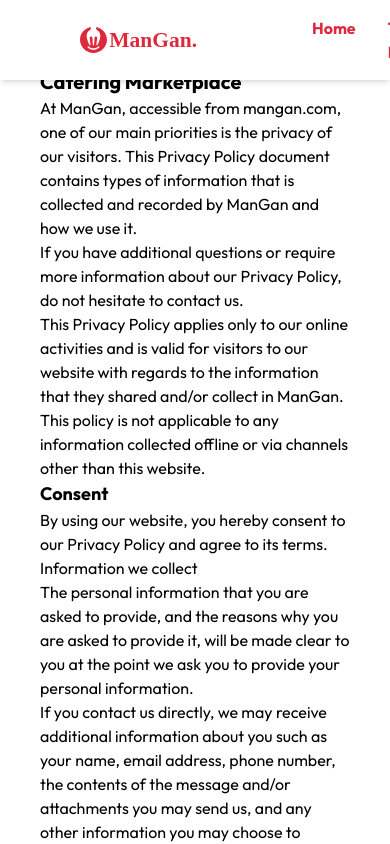
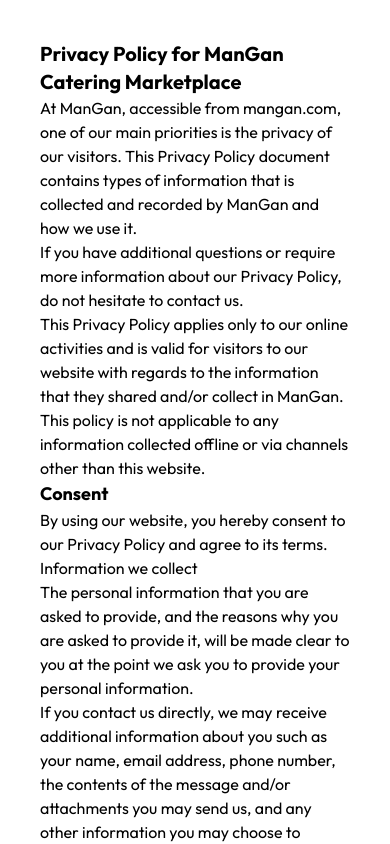
Before and after one commit to noverdan/init-mangan-stucture, a React (Vite) app in the folder frontend/: page /PrivacyPolicy in a window 390 px wide. Shown: the top 844 px of the page. Built offline with nearby package versions, Linux system fonts and the light colour scheme.

Commit message:
Login Page: Belum responsive

```diff
--- a/frontend/src/user/User.jsx
+++ b/frontend/src/user/User.jsx
@@ -8,7 +8,6 @@
 function User() {
     return (
         <div>
-            <Navbar />
             <Routes>
                 <Route path="/" element={<LandingPage />} />
                 <Route path="/register" element={<Register />} />
--- a/frontend/src/user/pages/LandingPage.jsx
+++ b/frontend/src/user/pages/LandingPage.jsx
@@ -12,6 +12,7 @@
 
     return (
         <>
+            <Navbar />
             <main className='bg-[url("https://svgshare.com/i/xpr.svg")] w-full bg-repeat-y' style={{ backgroundPositionY: '76%' }}>
                 <Hero />
                 <hr className='mx-72 border border-bg-300 border-opacity-70' />
```
